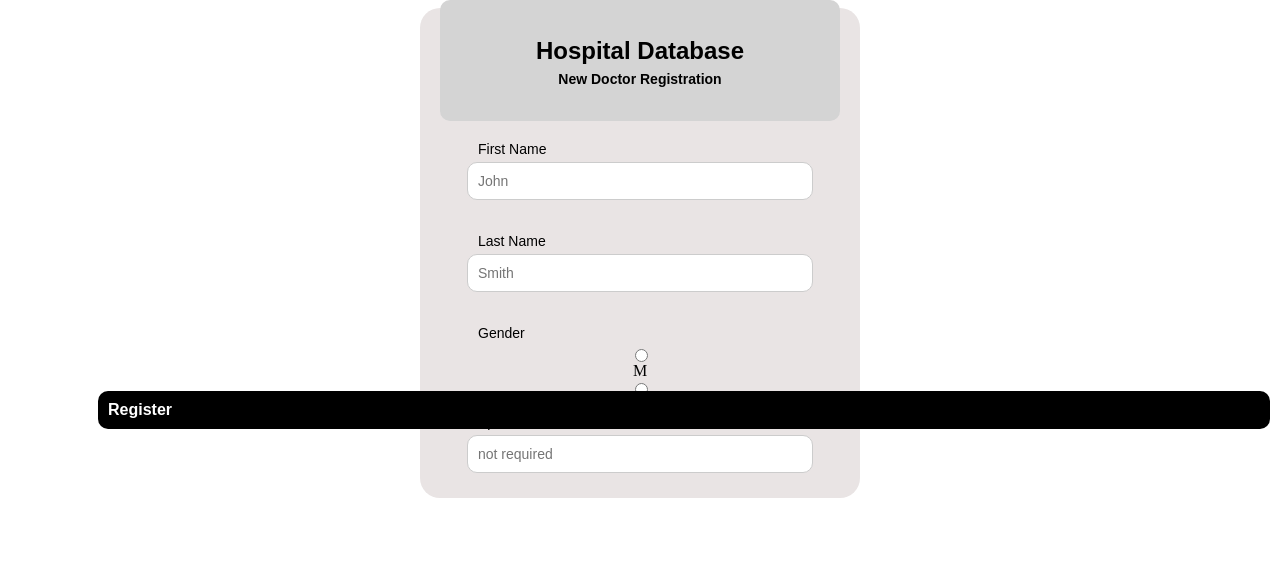
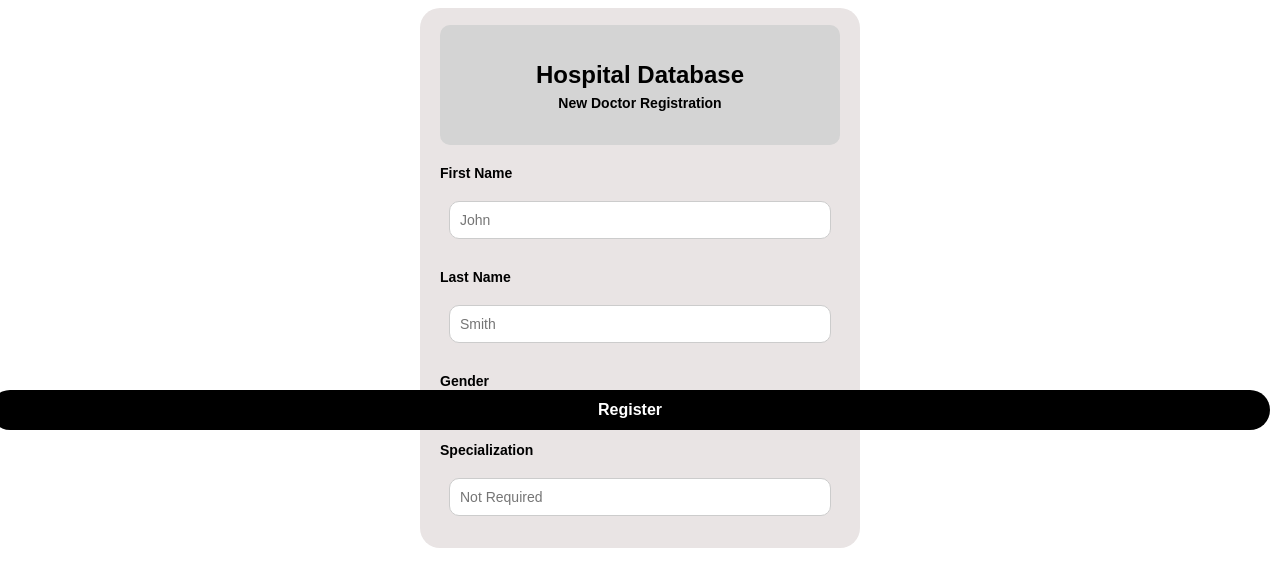
Before and after one commit to nusyba23/DBMS_Hospital-Management-System, a PHP site: page /doctor/addDoctor.html in a window 1280 px wide. Shown: the top 587 px of the page. Run offline with PHP 8.4, Linux system fonts and the light colour scheme.

Commit message:
styling changes

```diff
--- a/doctor/addDoctor.html
+++ b/doctor/addDoctor.html
@@ -16,25 +16,26 @@
                     <label for="first" class="txt">First Name</label>
                     <input type="text" name="F_name"
                         placeholder="John" required>
-                        <br>
+
 
                     <label for="first" class="txt">Last Name</label>
                     <input type="text" name="L_name"
                         placeholder="Smith" required>
-                        <br>
+
 
                     <label for="first" class="txt">Gender</label>
+                    <div class="Gender-option">
                     <input type="radio" name= "Gender" value ="M">
-                    M<br>
+                    M
                     <input type="radio" name= "Gender" value ="F">
-                    F<br>
+                    F
+                    </div>
 
                     <label for="first" class="txt">Specialization</label>
-                    <input type="text" name="Type"
-                        placeholder="not required">
-                        <br>
+                    <input type="text" name="Type" placeholder="Not Required">
 
-                    <button type="submit" class="register-button" >Register</button>
+
+                    <button type="submit" class="register-button">Register</button>
                 </form>
     </div>
 </body>
--- a/doctor/styles.css
+++ b/doctor/styles.css
@@ -7,8 +7,9 @@
     padding: 20px;
     width: 400px;
     margin: auto;
-    height: 450px;
+    height: 500px;
     border-radius: 20px;
+    overflow: hidden;
 }
 
 .heading-container {
@@ -40,11 +41,12 @@
 }
 
 .login-form {
-    width: 90%;
+    width: 100%;
+    max-width: 400px;
     display: flex;
     flex-direction: column;
     align-items: center;
-    color: black;
+    gap: 15px;
 }
 
 .txt {
@@ -52,8 +54,8 @@
     font-family: Cairo, sans-serif;
     font-size: 14px;
     align-self: flex-start;
-    margin-left: 5%;
     margin-bottom: 5px;
+    font-weight: bold;
 }
 
 input[type="text"], input[type="password"] {
@@ -65,21 +67,27 @@ input[type="text"], input[type="password"] {
     font-size: 14px;
 }
 
-.sign-in-button, .register-button {
-    width: 90%;
-    padding: 10px;
+.register-button {
     background-color: black;
-    color: #fff;
+    color: white;
     font-family: Cairo, sans-serif;
     font-size: 16px;
     font-weight: bold;
+    width: 100%; /* Adjust to fit the form */
+    text-align: center;
+    border-radius: 20px;
+    height: 40px;
+    margin-top: 10px;
     border: none;
-    border-radius: 10px;
     cursor: pointer;
-    margin-top: 10px;
 }
 
-.sign-in-button:hover, .register-button:hover{
+.Gender-option{
+    display: flex;
+    flex-direction: row;
+}
+
+.register-button:hover{
     transform: scale(1.05);
 }
 
```
Also changed, not shown: styles.css (+8 -0 lines).
